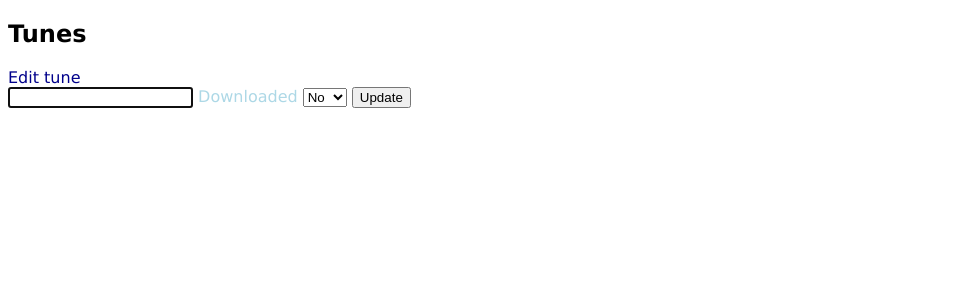
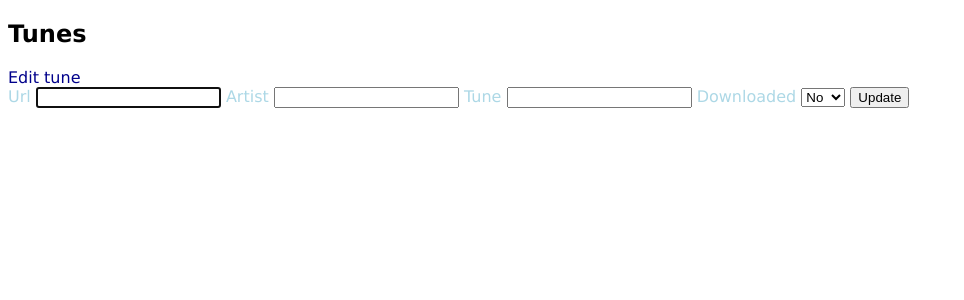
Before and after one commit to evgenii-codesmith/tunzCatchr, a Flask app: template templates/update.html in a window 1280 px wide. Shown: the top 300 px of the page, without its empty margins (0-964 px from the left). Run offline with Flask 2, Linux system fonts and the light colour scheme; the template is opened without the code that fills it, so the values that code supplies are empty.

Commit message:
Mock parsing added

```diff
--- a/app.py
+++ b/app.py
@@ -1,6 +1,7 @@
 from flask import Flask, render_template, request, redirect
 from datetime import datetime
 from flask_sqlalchemy import SQLAlchemy
+from url_parse import get_tune_data
 
 app = Flask(__name__)
 
@@ -9,7 +10,9 @@ db = SQLAlchemy(app)
 
 class Tune(db.Model):
     id = db.Column(db.Integer, primary_key=True)
-    content = db.Column(db.String(200), nullable=False)
+    url = db.Column(db.String(200), nullable=False)
+    artist = db.Column(db.String(100),nullable=True)
+    tune_name = db.Column(db.String(100),nullable=True)
     downloaded = db.Column(db.Boolean, default=False)
     date_created = db.Column(db.DateTime, default=datetime.utcnow)
 
@@ -19,8 +22,9 @@ class Tune(db.Model):
 @app.route('/', methods=['POST', 'GET'])
 def index():
     if request.method == 'POST':
-        tune = request.form['content']
-        new_tune = Tune(content=tune)
+        tune_url = request.form['url']
+        artist, tune_name = get_tune_data(tune_url)
+        new_tune = Tune(url=tune_url, artist=artist, tune_name=tune_name)
 
         try:
             db.session.add(new_tune)
@@ -50,7 +54,9 @@ def update(id):
     target_tune = Tune.query.get_or_404(id)
 
     if request.method == 'POST':
-        target_tune.content = request.form['new_content']
+        target_tune.url = request.form['new_url']
+        target_tune.artist = request.form['new_artist']
+        target_tune.tune_name = request.form['new_tune_name']
         downloaded = request.form['downloaded']
 
         if downloaded == 'Yes':
--- a/templates/update.html
+++ b/templates/update.html
@@ -10,7 +10,12 @@
         <div id='app_name'>Edit tune {{ tune.id }}</div>
         <form action='/update/{{ tune.id }}' method="post">
             <div>
-                <input type="url" name="new_content" value="{{ tune.content}}" autofocus>
+                <label for="new_url">Url</label>
+                <input type="url" name="new_url" value="{{ tune.url}}" autofocus>
+                <label for="new_artist">Artist</label>
+                <input type="text" name="new_artist" value="{{ tune.artist }}">
+                <label for="new_tune_name">Tune</label>
+                <input type="text" name="new_tune_name" value="{{ tune.tune_name }}">
                 <label for="downloaded">Downloaded</label>
                 <select id="downloaded" name="downloaded" >
                     <option>Yes</option>
```
Also changed, not shown: templates/index.html (+12 -8 lines), url_parse.py (added, +23 -0 lines).
